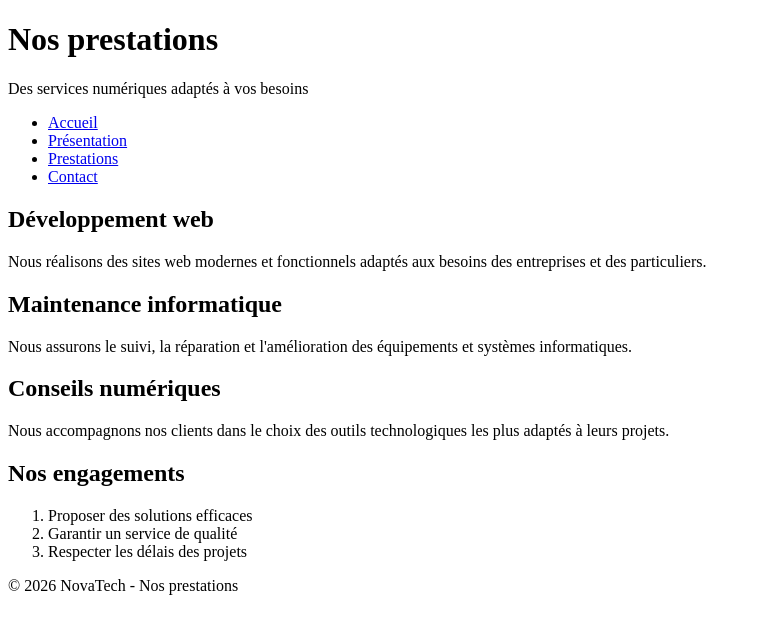
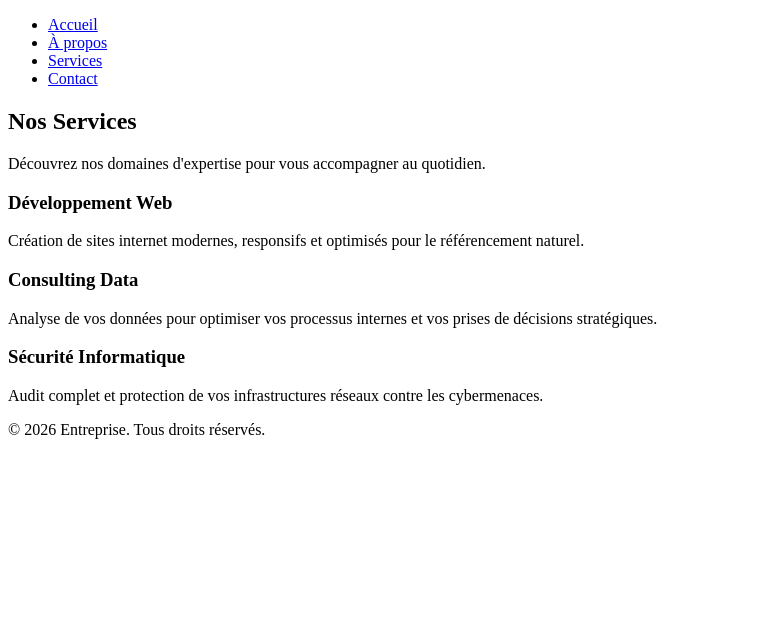
Before and after one commit to lydia-rg/lydiane-TD, a plain HTML site: page servies.html in a window 1280 px wide. Shown: the whole page, without its empty margins (0-757 px from the left). Drawn offline with Linux system fonts and the light colour scheme.

Commit message:
Update servies.html

```diff
--- a/servies.html
+++ b/servies.html
@@ -1,69 +1,54 @@
 <!DOCTYPE html>
 <html lang="fr">
-
 <head>
     <meta charset="UTF-8">
     <meta name="viewport" content="width=device-width, initial-scale=1.0">
-    <title>Prestations - NovaTech</title>
+    <title>Nos Services | Expertise</title>
 </head>
-
 <body>
 
     <header>
-        <h1>Nos prestations</h1>
-        <p>Des services numériques adaptés à vos besoins</p>
+        <nav>
+            <ul>
+                <li><a href="index.html">Accueil</a></li>
+                <li><a href="about.html">À propos</a></li>
+                <li><a href="services.html">Services</a></li>
+                <li><a href="contact.html">Contact</a></li>
+            </ul>
+        </nav>
     </header>
 
-    <nav>
-        <ul>
-            <li><a href="index.html">Accueil</a></li>
-            <li><a href="presentation.html">Présentation</a></li>
-            <li><a href="prestations.html">Prestations</a></li>
-            <li><a href="rejoindre.html">Contact</a></li>
-        </ul>
-    </nav>
+    <main>
+        <section>
+            <h1>Nos Services</h1>
+            <p>Découvrez nos domaines d'expertise pour vous accompagner au quotidien.</p>
 
-    <main>
+            <!-- Structure en liste sémantique pour simuler une grille de cartes -->
+            <div>
+                <!-- Card 1 -->
+                <article>
+                    <h3>Développement Web</h3>
+                    <p>Création de sites internet modernes, responsifs et optimisés pour le référencement naturel.</p>
+                </article>
 
-        <section>
-            <h2>Développement web</h2>
-            <p>
-                Nous réalisons des sites web modernes et fonctionnels
-                adaptés aux besoins des entreprises et des particuliers.
-            </p>
+                <!-- Card 2 -->
+                <article>
+                    <h3>Consulting Data</h3>
+                    <p>Analyse de vos données pour optimiser vos processus internes et vos prises de décisions stratégiques.</p>
+                </article>
+
+                <!-- Card 3 -->
+                <article>
+                    <h3>Sécurité Informatique</h3>
+                    <p>Audit complet et protection de vos infrastructures réseaux contre les cybermenaces.</p>
+                </article>
+            </div>
         </section>
-
-        <section>
-            <h2>Maintenance informatique</h2>
-            <p>
-                Nous assurons le suivi, la réparation et l'amélioration
-                des équipements et systèmes informatiques.
-            </p>
-        </section>
-
-        <section>
-            <h2>Conseils numériques</h2>
-            <p>
-                Nous accompagnons nos clients dans le choix des outils
-                technologiques les plus adaptés à leurs projets.
-            </p>
-        </section>
-
-        <section>
-            <h2>Nos engagements</h2>
-            <ol>
-                <li>Proposer des solutions efficaces</li>
-                <li>Garantir un service de qualité</li>
-                <li>Respecter les délais des projets</li>
-            </ol>
-        </section>
-
     </main>
 
     <footer>
-        <p>© 2026 NovaTech - Nos prestations</p>
+        <p>&copy; 2026 Entreprise. Tous droits réservés.</p>
     </footer>
 
 </body>
-
 </html>
```
